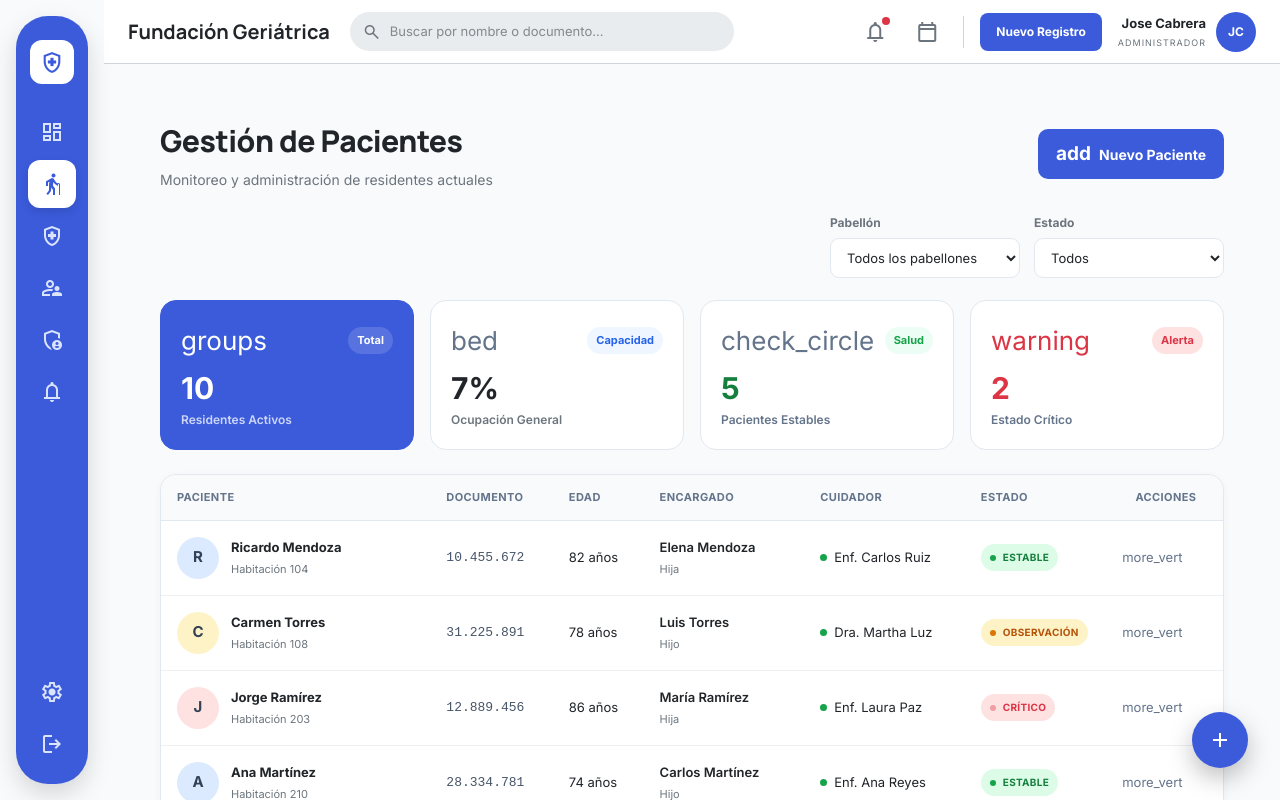
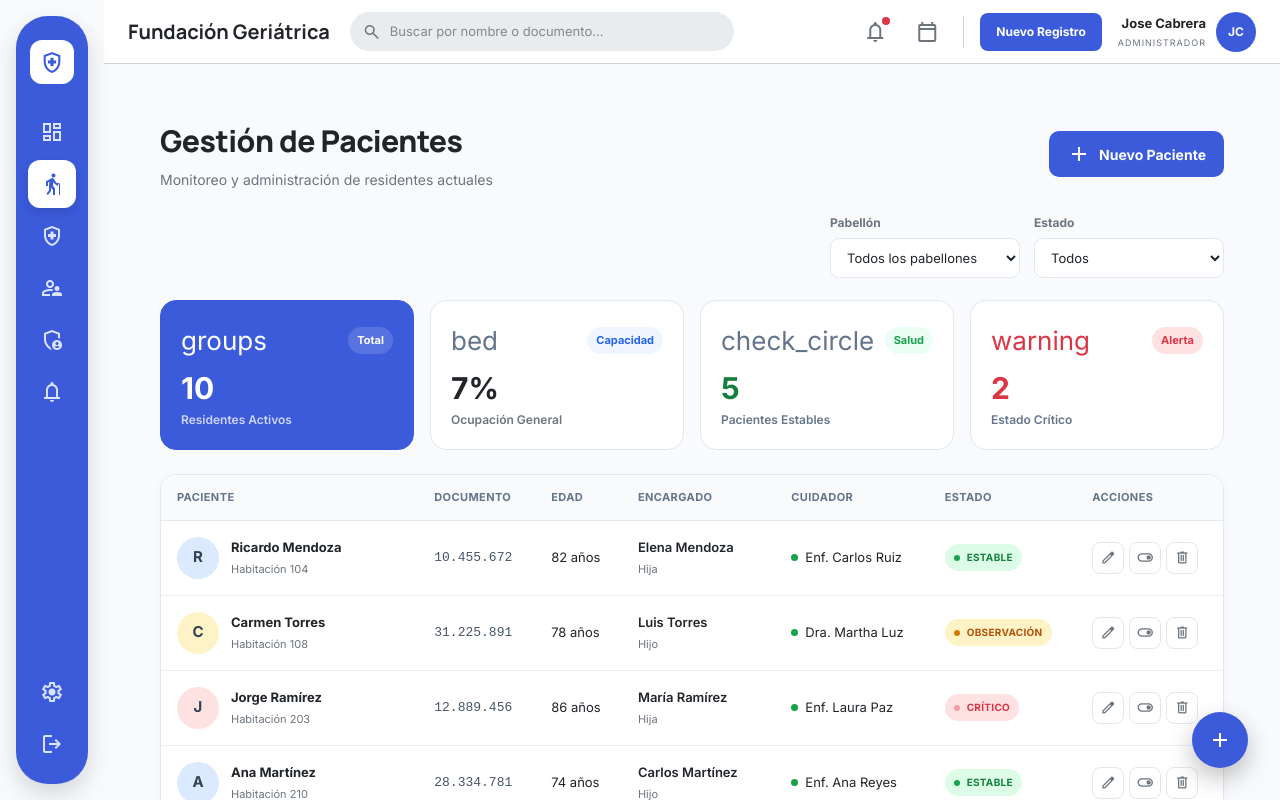
Before and after one commit to cabreracoder/GerIApp_web, an Angular app: page /pacientes in a window 1280 px wide. Built offline with nearby package versions, Linux system fonts and the light colour scheme.

Commit message:
subo funcionamiento de botones en pacientes

```diff
--- a/src/app/pacientes/pacientes.css
+++ b/src/app/pacientes/pacientes.css
@@ -684,134 +684,61 @@ tbody tr:hover {
    ACCIONES
    ========================================================= */
 
-.actions-wrap {
-  position: relative;
 
-  display: inline-block;
+.action-btns {
+  display: flex;
+  align-items: center;
+  gap: 5px;
 }
 
-
-.actions-btn {
-  width: 34px;
-
-  height: 34px;
-
+.action-btn {
   display: flex;
-
   align-items: center;
-
   justify-content: center;
 
-  border: 1px solid transparent;
+  width: 32px;
+  height: 32px;
 
+  padding: 0;
+
+  border: 1px solid var(--border);
   border-radius: 8px;
 
-  background: transparent;
-
-  color: #64748b;
+  background: #ffffff;
+  color: var(--muted);
 
   cursor: pointer;
+
+  transition:
+    background 0.2s ease,
+    color 0.2s ease,
+    border-color 0.2s ease;
 }
 
-
-.actions-btn:hover {
-  background: #f1f5f9;
-
-  color: var(--text);
+/* BOTÓN NORMAL */
+.action-btn:hover {
+  background: #DBE4FF;
+  border-color: #B8C7FF;
+  color: var(--primary);
 }
 
-
-.dropdown {
-  position: absolute;
-
-  right: 0;
-
-  top: calc(100% + 6px);
-
-  width: 170px;
-
-  padding: 5px;
-
-  background: #ffffff;
-
-  border: 1px solid var(--border);
-
-  border-radius: 10px;
-
-  box-shadow:
-    0 12px 30px rgba(15, 23, 42, 0.12);
-
-  z-index: 20;
-
-  display: none;
+/* BOTÓN ACTIVAR / DESACTIVAR */
+.action-btn.warn:hover {
+  background: var(--warn-bg);
+  border-color: #FCD34D;
+  color: #D97706;
 }
 
-
-.actions-wrap:hover .dropdown {
-  display: block;
-}
-
-
-.dropdown-inner {
-  display: flex;
-
-  flex-direction: column;
-}
-
-
-.drop-btn {
-  display: flex;
-
-  align-items: center;
-
-  gap: 9px;
-
-  width: 100%;
-
-  padding: 9px 10px;
-
-  border: none;
-
-  border-radius: 7px;
-
-  background: transparent;
-
-  color: var(--text);
-
-  text-align: left;
-
-  font-size: 13px;
-
-  cursor: pointer;
-}
-
-
-.drop-btn:hover {
-  background: #f1f5f9;
-}
-
-
-.drop-btn .ms {
-  font-size: 18px;
-}
-
-
-.drop-btn.danger {
+/* BOTÓN ELIMINAR */
+.action-btn.danger:hover {
+  background: var(--danger-bg);
+  border-color: #F1AEB5;
   color: var(--danger);
 }
 
-
-.drop-btn.danger:hover {
-  background: var(--danger-bg);
-}
-
-
-.drop-sep {
-  height: 1px;
-
-  background: var(--border);
-
-  margin: 4px 0;
+/* ICONOS */
+.action-btn .material-symbols-outlined {
+  font-size: 17px;
 }
 
 
--- a/src/app/pacientes/pacientes.html
+++ b/src/app/pacientes/pacientes.html
@@ -23,12 +23,9 @@
 
     </div>
 
-    <button
-      class="btn-primary"
-      type="button"
-      (click)="openModal('new')">
+    <button class="btn-primary" type="button" (click)="openModal('new')">
 
-      <span class="ms">
+      <span class="material-symbols-outlined">
         add
       </span>
 
@@ -51,9 +48,7 @@
         Pabellón
       </span>
 
-      <select
-        [(ngModel)]="pavilionFilter"
-        (change)="filterTable()">
+      <select [(ngModel)]="pavilionFilter" (change)="filterTable()">
 
         <option value="">
           Todos los pabellones
@@ -82,9 +77,7 @@
         Estado
       </span>
 
-      <select
-        [(ngModel)]="statusFilter"
-        (change)="filterTable()">
+      <select [(ngModel)]="statusFilter" (change)="filterTable()">
 
         <option value="">
           Todos
@@ -292,12 +285,9 @@
 
           <!-- SIN RESULTADOS -->
 
-          <tr
-            *ngIf="filteredPatients.length === 0">
+          <tr *ngIf="filteredPatients.length === 0">
 
-            <td
-              colspan="7"
-              class="empty">
+            <td colspan="7" class="empty">
 
               No se encontraron pacientes.
 
@@ -308,8 +298,7 @@
 
           <!-- PACIENTES -->
 
-          <tr
-            *ngFor="let patient of paginatedPatients">
+          <tr *ngFor="let patient of paginatedPatients">
 
             <!-- PACIENTE -->
 
@@ -317,9 +306,7 @@
 
               <div class="pat-cell">
 
-                <div
-                  class="av-lg"
-                  [style.background]="
+                <div class="av-lg" [style.background]="
                     getAvatarColor(patient.status)
                   ">
 
@@ -400,12 +387,9 @@
 
             <td>
 
-              <span
-                *ngIf="patient.status === 'stable'"
-                class="badge-stable">
+              <span *ngIf="patient.status === 'stable'" class="badge-stable">
 
-                <span
-                  class="badge-dot stable-dot">
+                <span class="badge-dot stable-dot">
                 </span>
 
                 ESTABLE
@@ -413,12 +397,9 @@
               </span>
 
 
-              <span
-                *ngIf="patient.status === 'critical'"
-                class="badge-critical">
+              <span *ngIf="patient.status === 'critical'" class="badge-critical">
 
-                <span
-                  class="badge-dot critical-dot ping">
+                <span class="badge-dot critical-dot ping">
                 </span>
 
                 CRÍTICO
@@ -426,12 +407,9 @@
               </span>
 
 
-              <span
-                *ngIf="patient.status === 'observation'"
-                class="badge-observation">
+              <span *ngIf="patient.status === 'observation'" class="badge-observation">
 
-                <span
-                  class="badge-dot observation-dot">
+                <span class="badge-dot observation-dot">
                 </span>
 
                 OBSERVACIÓN
@@ -445,71 +423,51 @@
 
 <td>
 
-              <div class="actions-wrap">
+  <div class="action-btns">
 
+    <!-- EDITAR -->
     <button
-                  class="actions-btn"
+      class="action-btn"
       type="button"
-                  title="Acciones">
+      title="Editar"
+      (click)="openModal('edit', patient.id)"
+    >
 
-                  <span class="ms">
-                    more_vert
+      <span class="material-symbols-outlined">
+        edit
       </span>
 
     </button>
 
 
-                <div class="dropdown">
+    <!-- CAMBIAR ESTADO -->
+    <button
+      class="action-btn warn"
+      type="button"
+      title="Cambiar estado"
+      (click)="toggleStatus(patient.id)"
+    >
 
-                  <div class="dropdown-inner">
-
-                    <button
-                      class="drop-btn"
-                      type="button"
-                      (click)="openModal('edit', patient.id)">
-
-                      <span class="ms">
-                        edit
+      <span class="material-symbols-outlined">
+        toggle_on
       </span>
-
-                      Editar
 
     </button>
 
 
+    <!-- ELIMINAR -->
     <button
-                      class="drop-btn"
+      class="action-btn danger"
       type="button"
-                      (click)="toggleStatus(patient.id)">
+      title="Eliminar"
+      (click)="deletePatient(patient.id)"
+    >
 
-                      <span class="ms">
-                        block
-                      </span>
-
-                      Suspender
-
-                    </button>
-
-
-                    <div class="drop-sep"></div>
-
-
-                    <button
-                      class="drop-btn danger"
-                      type="button"
-                      (click)="deletePatient(patient.id)">
-
-                      <span class="ms">
+      <span class="material-symbols-outlined">
         delete
       </span>
 
-                      Eliminar
-
     </button>
-
-                  </div>
-
-                </div>
 
   </div>
 
@@ -551,11 +509,7 @@
 
       <div class="pag">
 
-        <button
-          class="pag-btn"
-          type="button"
-          (click)="changePage(currentPage - 1)"
-          [disabled]="currentPage === 1">
+        <button class="pag-btn" type="button" (click)="changePage(currentPage - 1)" [disabled]="currentPage === 1">
 
           <span class="ms">
             chevron_left
@@ -564,25 +518,17 @@
         </button>
 
 
-        <button
-          *ngFor="
+        <button *ngFor="
             let page of [].constructor(totalPages);
             let i = index
-          "
-          class="pag-btn"
-          type="button"
-          [class.active]="currentPage === i + 1"
-          (click)="changePage(i + 1)">
+          " class="pag-btn" type="button" [class.active]="currentPage === i + 1" (click)="changePage(i + 1)">
 
           {{ i + 1 }}
 
         </button>
 
 
-        <button
-          class="pag-btn"
-          type="button"
-          (click)="changePage(currentPage + 1)"
+        <button class="pag-btn" type="button" (click)="changePage(currentPage + 1)"
           [disabled]="currentPage === totalPages">
 
           <span class="ms">
@@ -604,14 +550,9 @@
      MODAL NUEVO / EDITAR
      ========================================================= -->
 
-<div
-  class="overlay"
-  [class.open]="modalOpen"
-  (click)="closeOnBackdrop($event)">
+<div class="overlay" [class.open]="modalOpen" (click)="closeOnBackdrop($event)">
 
-  <div
-    class="modal"
-    (click)="$event.stopPropagation()">
+  <div class="modal" (click)="$event.stopPropagation()">
 
 
     <!-- HEADER MODAL -->
@@ -623,10 +564,7 @@
       </h3>
 
 
-      <button
-        class="close-btn"
-        type="button"
-        (click)="closeModal()">
+      <button class="close-btn" type="button" (click)="closeModal()">
 
         <span class="ms">
           close
@@ -657,11 +595,7 @@
             Nombre completo
           </label>
 
-          <input
-            class="form-input"
-            type="text"
-            [(ngModel)]="form.nombre"
-            placeholder="Ej: Ricardo Mendoza">
+          <input class="form-input" type="text" [(ngModel)]="form.nombre" placeholder="Ej: Ricardo Mendoza">
 
         </div>
 
@@ -672,11 +606,7 @@
             Documento
           </label>
 
-          <input
-            class="form-input"
-            type="text"
-            [(ngModel)]="form.documento"
-            placeholder="Ej: 10.455.672">
+          <input class="form-input" type="text" [(ngModel)]="form.documento" placeholder="Ej: 10.455.672">
 
         </div>
 
@@ -687,10 +617,7 @@
             Fecha de nacimiento
           </label>
 
-          <input
-            class="form-input"
-            type="date"
-            [(ngModel)]="form.nacimiento">
+          <input class="form-input" type="date" [(ngModel)]="form.nacimiento">
 
         </div>
 
@@ -701,13 +628,7 @@
             Edad
           </label>
 
-          <input
-            class="form-input"
-            type="number"
-            [(ngModel)]="form.edad"
-            placeholder="Ej: 82"
-            min="50"
-            max="120">
+          <input class="form-input" type="number" [(ngModel)]="form.edad" placeholder="Ej: 82" min="50" max="120">
 
         </div>
 
@@ -729,11 +650,7 @@
             Habitación
           </label>
 
-          <input
-            class="form-input"
-            type="text"
-            [(ngModel)]="form.habitacion"
-            placeholder="Ej: 104">
+          <input class="form-input" type="text" [(ngModel)]="form.habitacion" placeholder="Ej: 104">
 
         </div>
 
@@ -744,9 +661,7 @@
             Estado clínico
           </label>
 
-          <select
-            class="form-input"
-            [(ngModel)]="form.estado">
+          <select class="form-input" [(ngModel)]="form.estado">
 
             <option value="stable">
               Estable
@@ -771,9 +686,7 @@
             Cuidador asignado
           </label>
 
-          <select
-            class="form-input"
-            [(ngModel)]="form.cuidador">
+          <select class="form-input" [(ngModel)]="form.cuidador">
 
             <option value="Enf. Carlos Ruiz">
               Enf. Carlos Ruiz
@@ -806,9 +719,7 @@
             Pabellón
           </label>
 
-          <select
-            class="form-input"
-            [(ngModel)]="form.pabellon">
+          <select class="form-input" [(ngModel)]="form.pabellon">
 
             <option value="Ala Norte">
               Ala Norte
@@ -844,11 +755,7 @@
             Nombre encargado
           </label>
 
-          <input
-            class="form-input"
-            type="text"
-            [(ngModel)]="form.encargado"
-            placeholder="Ej: Elena Mendoza">
+          <input class="form-input" type="text" [(ngModel)]="form.encargado" placeholder="Ej: Elena Mendoza">
 
         </div>
 
@@ -859,11 +766,7 @@
             Relación
           </label>
 
-          <input
-            class="form-input"
-            type="text"
-            [(ngModel)]="form.relacion"
-            placeholder="Ej: Hija">
+          <input class="form-input" type="text" [(ngModel)]="form.relacion" placeholder="Ej: Hija">
 
         </div>
 
@@ -874,11 +777,7 @@
             Teléfono
           </label>
 
-          <input
-            class="form-input"
-            type="tel"
-            [(ngModel)]="form.telefono"
-            placeholder="Ej: 312 456 7890">
+          <input class="form-input" type="tel" [(ngModel)]="form.telefono" placeholder="Ej: 312 456 7890">
 
         </div>
 
@@ -889,11 +788,7 @@
             Email
           </label>
 
-          <input
-            class="form-input"
-            type="email"
-            [(ngModel)]="form.email"
-            placeholder="correo@mail.com">
+          <input class="form-input" type="email" [(ngModel)]="form.email" placeholder="correo@mail.com">
 
         </div>
 
@@ -915,10 +810,7 @@
             Observaciones
           </label>
 
-          <textarea
-            class="form-input"
-            [(ngModel)]="form.notas"
-            rows="3"
+          <textarea class="form-input" [(ngModel)]="form.notas" rows="3"
             placeholder="Condiciones, alergias, indicaciones especiales...">
           </textarea>
 
@@ -933,20 +825,14 @@
 
     <div class="modal-footer">
 
-      <button
-        class="btn-cancel"
-        type="button"
-        (click)="closeModal()">
+      <button class="btn-cancel" type="button" (click)="closeModal()">
 
         Cancelar
 
       </button>
 
 
-      <button
-        class="btn-save"
-        type="button"
-        (click)="savePatient()">
+      <button class="btn-save" type="button" (click)="savePatient()">
 
         {{ saveButtonText }}
 
```
Lines whose indentation alone changed are shown as unchanged.
